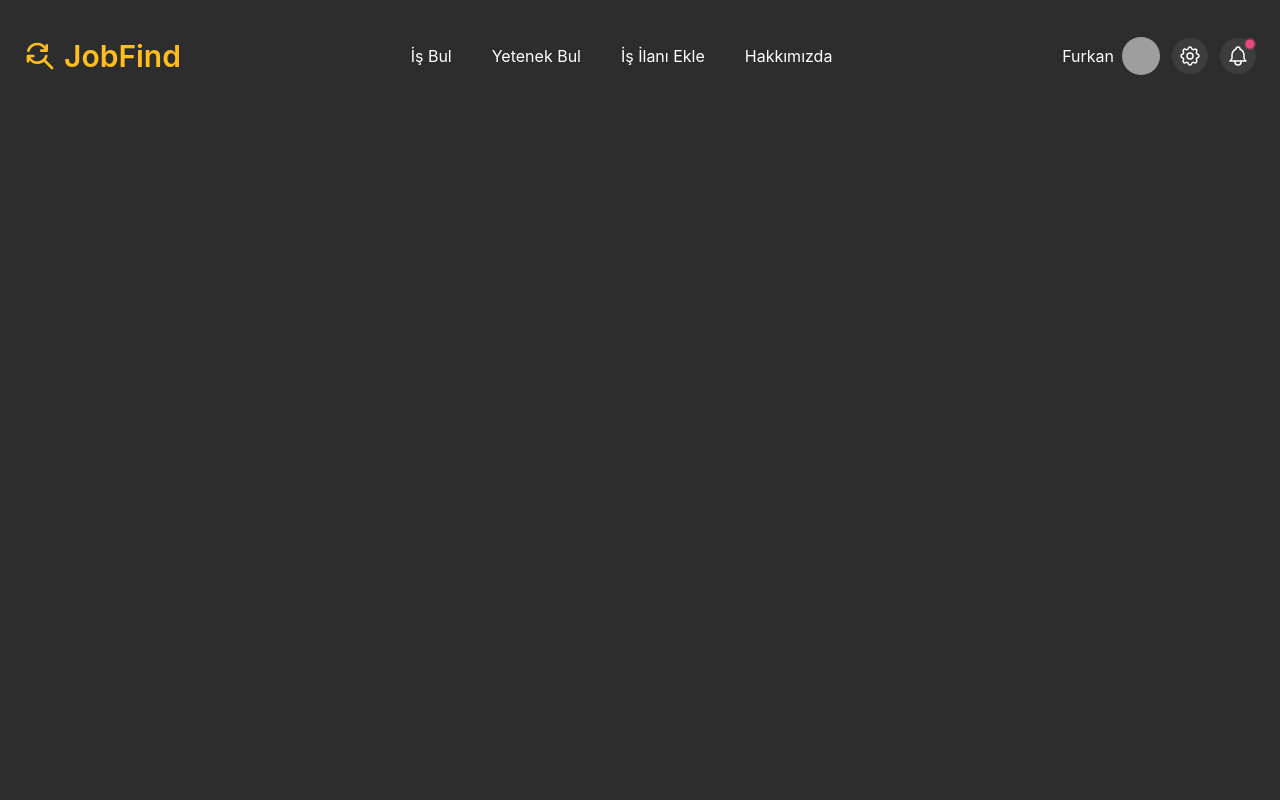
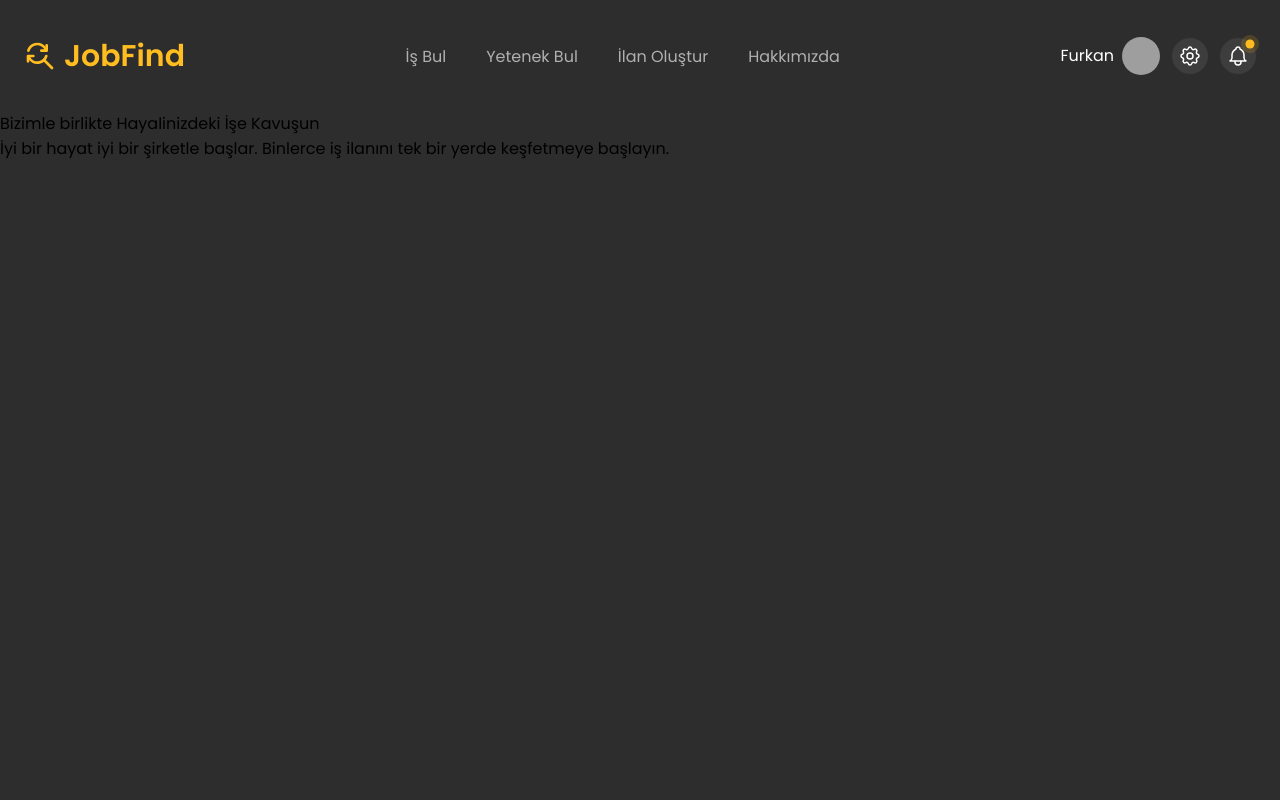
Before and after one commit to themfg63/JobFind, a React (Create React App) app in the folder frontend/: page / in a window 1280 px wide. Shown: the top 800 px of the page. Built offline with nearby package versions, Linux system fonts and the light colour scheme; grey boxes are pictures that could not be loaded.

Commit message:
dreamjob page created

```diff
--- a/frontend/package.json
+++ b/frontend/package.json
@@ -16,6 +16,7 @@
     "@types/react-dom": "^18.3.0",
     "react": "^18.3.1",
     "react-dom": "^18.3.1",
+    "react-router-dom": "^6.26.1",
     "react-scripts": "5.0.1",
     "typescript": "^4.9.5",
     "web-vitals": "^2.1.4"
--- a/frontend/src/App.tsx
+++ b/frontend/src/App.tsx
@@ -1,12 +1,24 @@
 import './App.css';
-import { MantineProvider} from '@mantine/core';
+import { createTheme, MantineProvider} from '@mantine/core';
 import '@mantine/core/styles.css';
 import HomePage from './Pages/HomePage';
+import { BrowserRouter, Route, Routes } from 'react-router-dom';
 
 function App(){
+  const theme = createTheme({
+    colors:{
+      'brightSun': ['#fffbeb','#fff3c6','#ffe588','#ffd149','#ffbd20','#f99b07','#dd7302','#b75006','#943c0c','#7a330d','#461902'],
+      'mineShaft': ['#f6f6f6','#e7e7e7','#d1d1d1','#b0b0b0','#888888','#6d6d6d','#5d5d5d','#4f4f4f','#454545','#3d3d3d','#2d2d2d']
+    }
+  })
   return(
-    <MantineProvider>
-      <HomePage />
+    <MantineProvider theme={theme}>
+      <BrowserRouter>
+        <Routes>
+          <Route path='*' element={<HomePage />} />
+        </Routes>
+        <HomePage />
+      </BrowserRouter>
     </MantineProvider>
   );
 };
--- a/frontend/src/Header/Header.tsx
+++ b/frontend/src/Header/Header.tsx
@@ -1,5 +1,6 @@
 import { Avatar, Indicator } from "@mantine/core";
 import { IconBell, IconSettings, IconZoomReplace } from "@tabler/icons-react";
+import NavLinks from "./NavLinks";
 
 const Header = () => {
     return <div className="w-full bg-mine-shaft-950 px-6 text-white h-28 flex justify-between items-center">
@@ -7,12 +8,7 @@ const Header = () => {
             <IconZoomReplace className="h-8 w-8"/>
             <div className="text-3xl font-semibold"> JobFind</div>
         </div>
-        <div className="flex gap-10">
-            <a href="">İş Bul</a>
-            <a href="">Yetenek Bul</a>
-            <a href="">İş İlanı Ekle</a>
-            <a href="">Hakkımızda</a>
-        </div>
+        {NavLinks()}
         <div className="flex gap-3 items-center">
             <div className="flex items-center gap-2">
                 <div>Furkan</div>
@@ -22,7 +18,7 @@ const Header = () => {
                 <IconSettings stroke={1.5} />
             </div>
             <div className="bg-mine-shaft-900 p-1.5 rounded-full">
-                <Indicator color="pink" size={9} processing>
+                <Indicator color="brightSun.4" size={9} processing>
                     <IconBell stroke={1.5} />
                 </Indicator>
             </div>
--- /dev/null
+++ b/frontend/src/Header/NavLinks.tsx
@@ -0,0 +1,22 @@
+import { url } from "inspector";
+import { Link, useLocation } from "react-router-dom";
+
+const NavLinks = () => {
+    const links=[
+        {name: "İş Bul", url:"find-jobs"},
+        {name: "Yetenek Bul", url:"find-talent"},
+        {name: "İlan Oluştur", url:"upload-job"},
+        {name: "Hakkımızda", url:"about"},
+    ]
+
+    const location = useLocation();
+    return <div className="flex gap-10 text-mine-shaft-300 h-full items-center">
+        {
+            links.map((link,index) =>
+            <div className={`${location.pathname=="/"+link.url?"border-bright-sun-400 text-bright-sun-400": "border-transparent"}
+            border-t-[3px] h-full flex items-center`}>
+                <Link key={index} to={link.url}>{link.name}</Link> </div>)
+        }
+    </div>
+}
+export default NavLinks;
--- /dev/null
+++ b/frontend/src/LandingPage/DreamJob.tsx
@@ -0,0 +1,24 @@
+const DreamJob = () => {
+    return (
+        <div>
+           <div>
+                <div>
+                    Bizimle birlikte Hayalinizdeki İşe Kavuşun
+                </div>
+                <div>
+                    İyi bir hayat iyi bir şirketle başlar. Binlerce iş ilanını tek bir yerde keşfetmeye başlayın.
+                </div>
+                <div>
+
+                </div>
+           </div>
+           <div>
+                <div>
+
+                </div>
+           </div>
+        </div>
+    )
+}
+
+export default DreamJob;
--- a/frontend/src/Pages/HomePage.tsx
+++ b/frontend/src/Pages/HomePage.tsx
@@ -1,9 +1,11 @@
 import Header from "../Header/Header";
+import DreamJob from "../LandingPage/DreamJob";
 
 const HomePage = () => {
     return(
-        <div className="min-h-[100vh] bg-mine-shaft-950">
+        <div className="min-h-[100vh] bg-mine-shaft-950 font-['poppins']">
             <Header />
+            <DreamJob />
         </div>
     )
 }
--- a/frontend/tailwind.config.js
+++ b/frontend/tailwind.config.js
@@ -31,7 +31,7 @@ module.exports = {
           '800': '#943c0c',
           '900': '#7a330d',
           '950': '#461902',
-        },
+      },
       }
     },
   },
```
Also changed, not shown: 1 other file (tests, documents, lock files or other folders).
